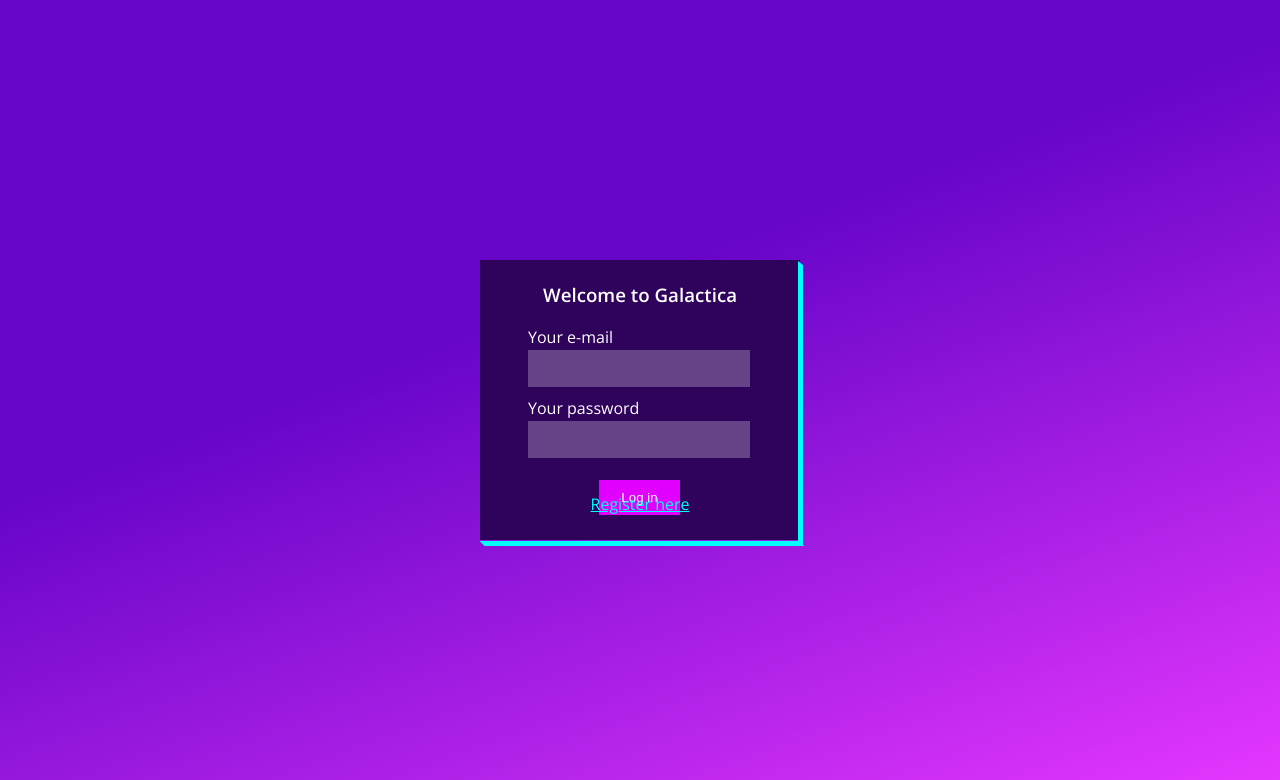
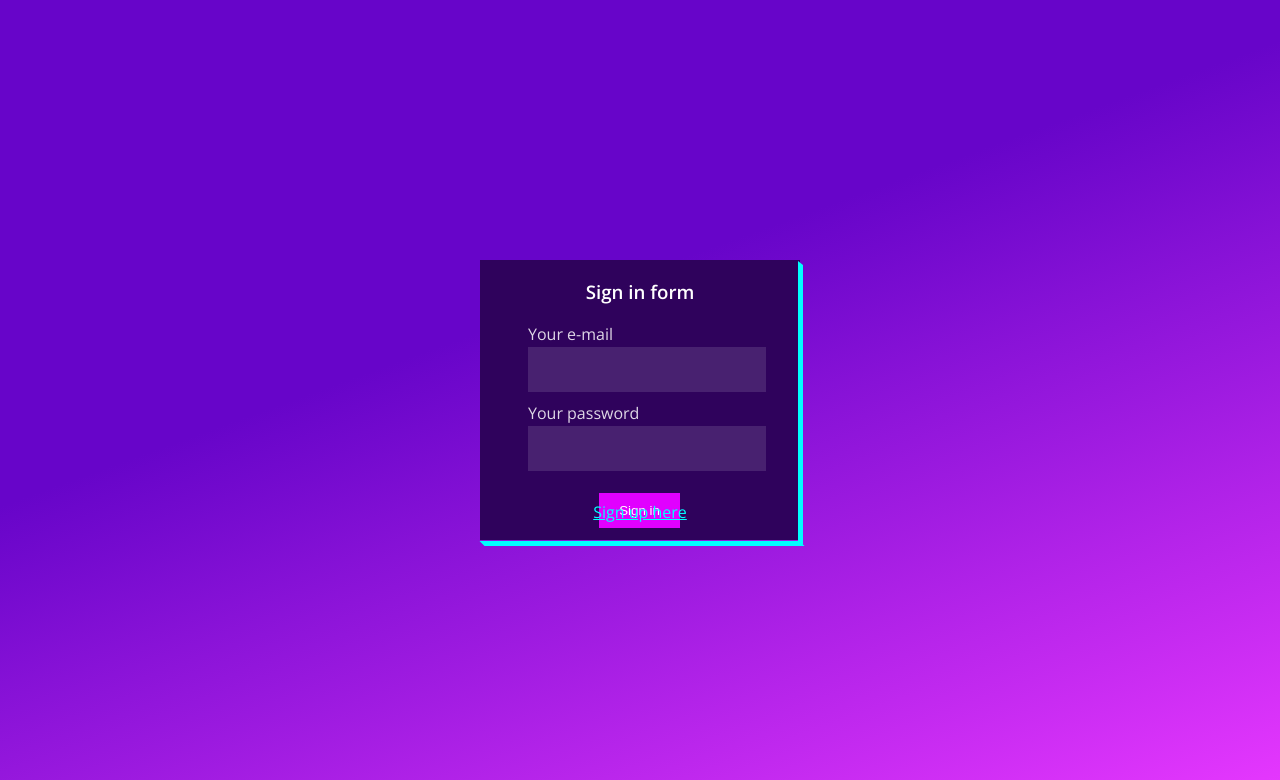
Before and after one commit to zitj/login-and-register-form, a PHP site: page / in a window 1280 px wide. Shown: the top 780 px of the page. Run offline with PHP 8.4, Linux system fonts and the light colour scheme.

Commit message:
Improving UI/UX

```diff
--- a/css/style.css
+++ b/css/style.css
@@ -7,7 +7,6 @@ body {
 
 body .container {
   background: #2f025c;
-  color: white;
   width: 25%;
   height: 35vh;
   position: absolute;
@@ -18,23 +17,35 @@ body .container {
 }
 
 body .container h3 {
+  color: white;
   text-align: center;
-  margin-top: 7%;
+  margin-top: 6%;
 }
 
 body .container a {
   text-align: center;
   position: absolute;
-  bottom: 5%;
+  bottom: 2.1%;
   left: 50%;
   -webkit-transform: translate(-50%, -50%);
           transform: translate(-50%, -50%);
   color: cyan;
+  outline: none;
+  -webkit-transition: .1s ease-in-out;
+  transition: .1s ease-in-out;
+}
+
+body .container a:focus, body .container a:hover {
+  font-size: 1.1em;
+}
+
+body .container a:active {
+  font-size: 1em;
 }
 
 body .container form {
   margin-left: 15%;
-  margin-top: 5%;
+  margin-top: 4.5%;
 }
 
 body .container form .borderBottom {
@@ -64,15 +75,24 @@ body .container form .borderRight {
 body .container form label {
   margin-bottom: 2px;
   display: block;
+  color: rgba(255, 255, 255, 0.842);
 }
 
 body .container form input {
   display: block;
-  background: rgba(255, 255, 255, 0.26);
+  background: rgba(255, 255, 255, 0.123);
   border: none;
   margin-bottom: 10px;
   height: 35px;
   width: 80%;
+  outline: none;
+  color: white;
+  font-size: 1em;
+  padding: 5px 0px 5px 20px;
+}
+
+body .container form input:focus {
+  background: rgba(255, 255, 255, 0.205);
 }
 
 body .container form button {
@@ -86,5 +106,27 @@ body .container form button {
   text-align: center;
   margin-left: 26%;
   margin-top: 22px;
+  outline: none;
+  -webkit-transform: scale(1);
+          transform: scale(1);
+  -webkit-transition: .1s ease-in-out;
+  transition: .1s ease-in-out;
+}
+
+body .container form button:focus {
+  -webkit-transform: scale(1.05);
+          transform: scale(1.05);
+}
+
+body .container form button:hover {
+  background: #e100ffc7;
+  -webkit-transform: scale(1.05);
+          transform: scale(1.05);
+}
+
+body .container form button:active {
+  background: #E100FF;
+  -webkit-transform: scale(1);
+          transform: scale(1);
 }
 /*# sourceMappingURL=style.css.map */
--- a/css/style.scss
+++ b/css/style.scss
@@ -5,7 +5,6 @@ body{
     font-family: 'Open Sans', sans-serif;
     .container{
         background: #2f025c;
-        color: white;
         width: 25%;
         height: 35vh;
         position: absolute;
@@ -13,20 +12,29 @@ body{
         left:50%;
         transform: translate(-50%, -50%);
         h3{
+            color: white;
             text-align: center;
-            margin-top: 7%;
+            margin-top: 6%;
         }
         a{
             text-align: center;
             position: absolute;
-            bottom: 5%;
+            bottom: 2.1%;
             left: 50%;
             transform: translate(-50%, -50%);
             color: cyan;
+            outline: none;
+            transition: .1s ease-in-out;
+            &:focus, &:hover{
+                font-size: 1.1em;
+            }
+            &:active{
+                font-size: 1em;
+            }
             }
         form{
             margin-left: 15%;
-            margin-top: 5%;
+            margin-top: 4.5%;
             .borderBottom{
             height: 5px;
             width: 100%;
@@ -50,14 +58,24 @@ body{
             label{
             margin-bottom: 2px;
             display: block;
+            color: rgba(255, 255, 255, 0.842);
+
             }
             input{
             display: block;
-            background: rgba(255, 255, 255, 0.26);
+            background: rgba(255, 255, 255, 0.123);
             border: none;
             margin-bottom: 10px;
             height: 35px;
             width: 80%;
+            outline: none;
+            color: white;
+            font-size: 1em;
+            padding: 5px 0px 5px 20px;
+            &:focus{
+                background: rgba(255, 255, 255, 0.205);
+            }
+
             }
             button{
             display: block;
@@ -70,8 +88,24 @@ body{
             text-align: center;
             margin-left: 26%;
             margin-top: 22px;
+            outline: none;
+            transform: scale(1);
+            transition: .1s ease-in-out;
+            &:focus{
+                transform: scale(1.05);
+            }
+            &:hover{
+                background:  #e100ffc7;
+                transform: scale(1.05);
+            }
+            &:active{
+                background: #E100FF;
+                transform: scale(1);
+
+            }
             }
 
         }
+
     }
 }
--- a/index.php
+++ b/index.php
@@ -1,5 +1,5 @@
 <?php
-    $head_title = 'Log in form';
+    $head_title = 'Sign in form';
 ?>
 
 <!DOCTYPE html>
@@ -8,18 +8,18 @@
 <body>
 
 <div class="container">
-        <h3>Welcome to Galactica</h3>
+        <h3><?php echo $head_title?></h3>
     <form action="">
         <label for="emaim">Your e-mail <span></span></label>
         <input type="text">
         <label for="password">Your password <span></span></label>
         <input type="password">
 
-        <button>Log in</button>
+        <button>Sign in</button>
         <div class="borderRight"></div>
         <div class="borderBottom"></div>
     </form>
-    <a href="#">Register here</a>
+    <a href="#">Sign up here</a>
 
 </div><!-- end .container -->
 
```
Also changed, not shown: 1 other file.
